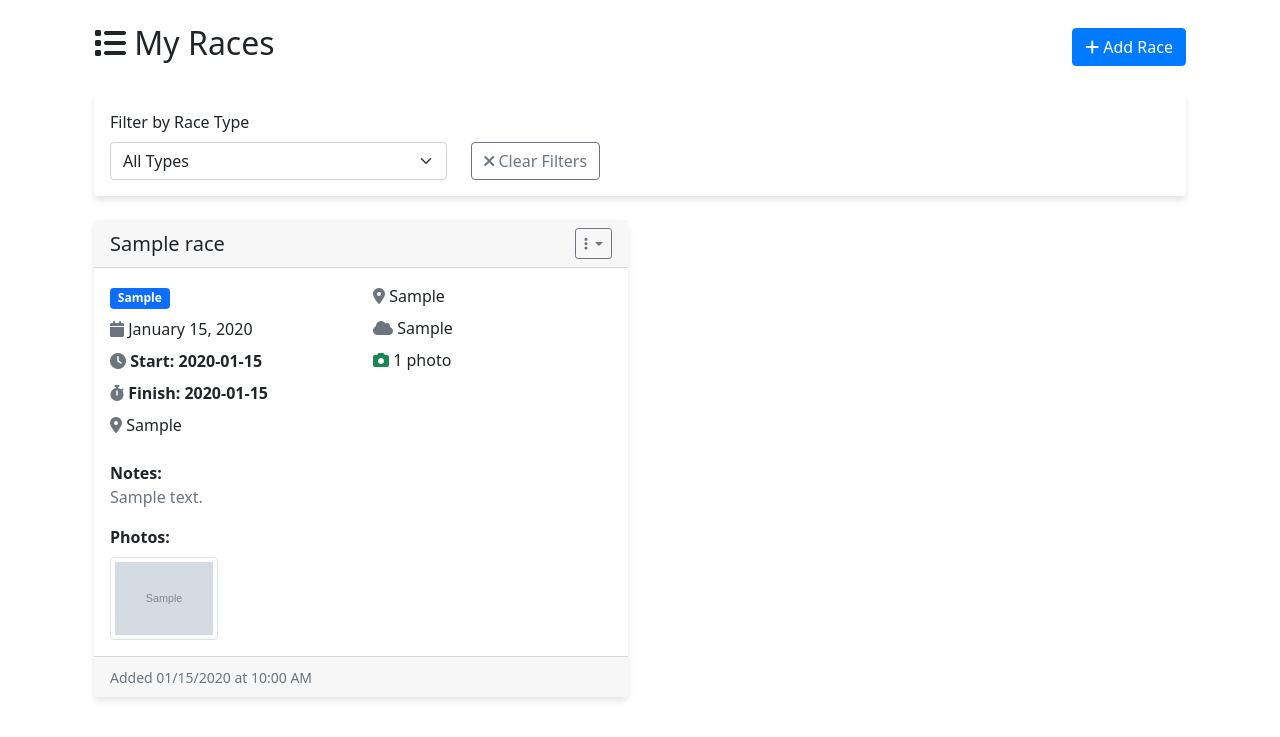
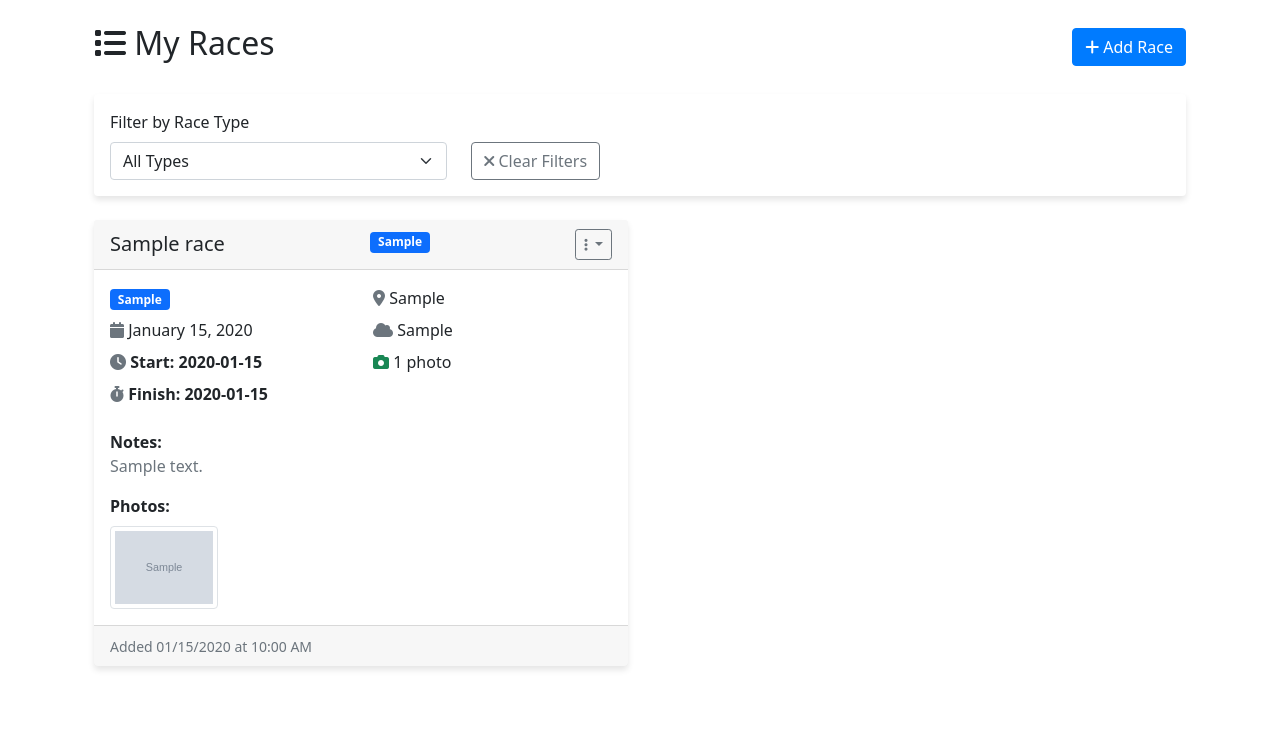
Before and after one commit to yancmo1/server-stack-monorepo-v2, a Flask app: page /races in a window 1280 px wide. Shown: the part 56-793 px from the top of the page. Run offline with Flask 3, Linux system fonts and the light colour scheme; a user stored in the database is signed in; tables that the repository leaves empty hold one stand-in row (values such as "Sample post"); grey boxes marked "Sample" are stand-in pictures; parts of the project's set-up code (start-up, migrations or seed data) failed here and were passed over.

Commit message:
Auto-commit: 2025-08-06 20:28 -        1 file(s) changed [pwa-tracker deploy]

```diff
--- a/apps/5k-tracker-pwa/templates/races.html
+++ b/apps/5k-tracker-pwa/templates/races.html
@@ -43,6 +43,10 @@
                     <div class="card h-100">
                         <div class="card-header d-flex justify-content-between align-items-center">
                             <h5 class="mb-0">{{ race.race_name }}</h5>
+                                    <p class="mb-2">
+                                        <span class="badge bg-primary">{{ race.race_type }}</span>
+                                    </p>
+
                             <div class="dropdown">
                                 <button class="btn btn-outline-secondary btn-sm dropdown-toggle" type="button"
                                         data-bs-toggle="dropdown">
@@ -82,12 +86,6 @@
                                         <i class="fas fa-stopwatch text-muted"></i>
                                         <strong>Finish: {{ race.finish_time }}</strong>
                                     </p>
-                                    {% if race.location %}
-                                        <p class="mb-2">
-                                            <i class="fas fa-map-marker-alt text-muted"></i>
-                                            {{ race.location }}
-                                        </p>
-                                    {% endif %}
                                 </div>
                                 <div class="col-6">
                                     {% if race.location %}
```
